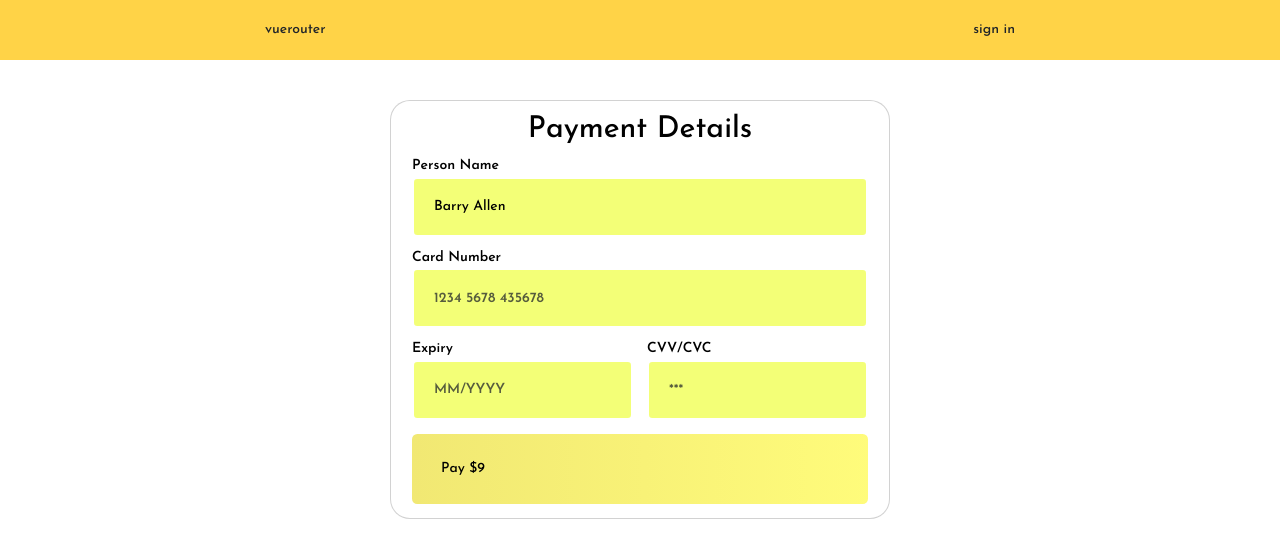
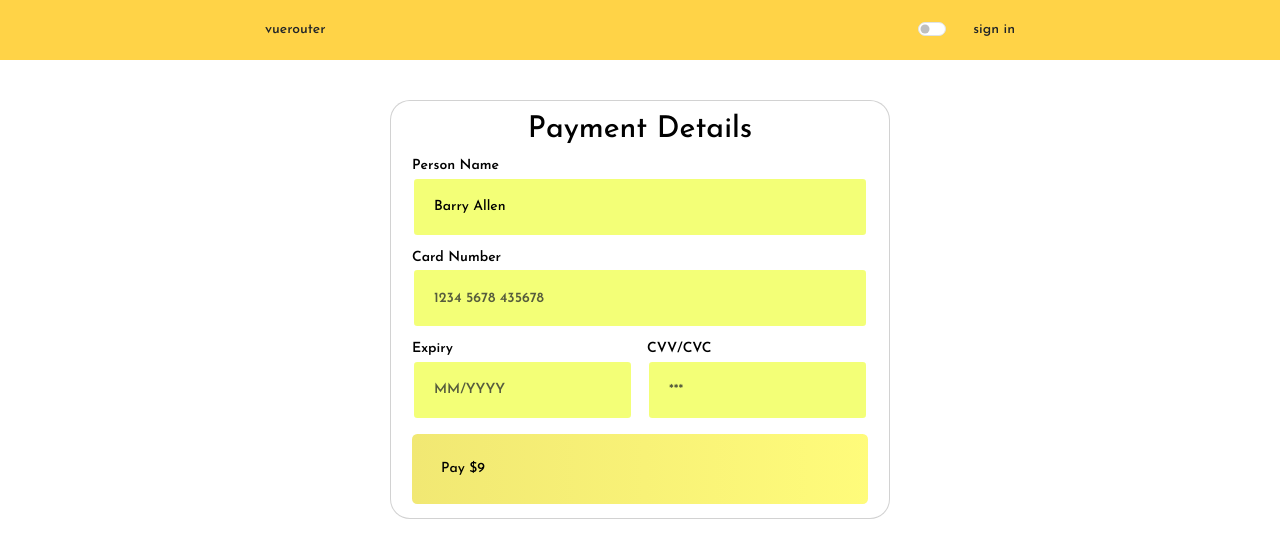
Before and after one commit to denispolovyan/vuerouter, a Vue app: page /#/user/premium in a window 1280 px wide. Shown: the top 558 px of the page. Built offline with nearby package versions, Linux system fonts and the light colour scheme.

Commit message:
added black theme

```diff
--- a/src/App.vue
+++ b/src/App.vue
@@ -1,5 +1,10 @@
 <template>
-  <div id="app">
+  <div
+    id="app"
+    :class="{
+      blackTheme: !$store.getters.getColorTheme,
+    }"
+  >
     <router-view></router-view>
   </div>
 </template>
@@ -10,9 +15,13 @@ export default {
 };
 </script>
 
-<style >
-@import url('./assets/css/nullstyle');
-#app{
-	height: 100%;
+<style>
+@import url("./assets/css/nullstyle");
+#app {
+  min-height: 100vh;
+}
+/* black__theme */
+.blackTheme {
+  background-color: #e2e2e2;
 }
 </style>
--- a/src/components/HeaderNavbar.vue
+++ b/src/components/HeaderNavbar.vue
@@ -1,10 +1,26 @@
 <template>
-  <div class="header-navbar">
+  <div
+    class="header-navbar"
+    :class="{
+      blackTheme: !$store.getters.getColorTheme,
+    }"
+  >
     <div class="header-navbar__container">
-      <div class="header-navbar__logo" @click="setFilmsPage">
-        vuerouter
-      </div>
+      <div class="header-navbar__logo" @click="setFilmsPage">vuerouter</div>
       <div class="header-navbar__navbar">
+        <div
+          class="header-navbar__item"
+          @click="$store.commit('changeColorTheme')"
+        >
+          <div class="form-check form-switch">
+            <input
+              class="form-check-input"
+              type="checkbox"
+              role="switch"
+              id="flexSwitchCheckDefault"
+            />
+          </div>
+        </div>
         <div class="header-navbar__item" @click="switchToAuthState">
           <div class="header-navbar__auth">
             {{ signedIn ? "watch profile" : "sign in" }}
@@ -59,7 +75,7 @@ export default {
 @import url("https://fonts.googleapis.com/css2?family=Josefin+Sans:wght@500;600;700&display=swap");
 
 .header-navbar {
-	width: 100%;
+  width: 100%;
   font-family: "Josefin Sans", sans-serif;
   background-color: #ffd347;
 }
@@ -72,7 +88,7 @@ export default {
   display: flex;
   justify-content: space-between;
 }
-.header-navbar__logo{
+.header-navbar__logo {
   cursor: pointer;
 }
 .header-navbar__navbar {
@@ -81,5 +97,13 @@ export default {
 }
 .header-navbar__item {
   cursor: pointer;
+  display: flex;
+  align-self: center;
+}
+
+/* black__theme */
+.blackTheme {
+  background-color: #8c8377;
+  color: #fff;
 }
 </style>
--- a/src/pages/FilmsCarousel.vue
+++ b/src/pages/FilmsCarousel.vue
@@ -1,5 +1,10 @@
 <template>
-  <div class="films-carousel">
+  <div
+    class="films-carousel"
+    :class="{
+      blackTheme: !$store.getters.getColorTheme,
+    }"
+  >
     <div class="films-carousel__body">
       <div class="films__container">
         <div
@@ -64,15 +69,16 @@ export default {
   },
   created() {
     this.films = films;
-    console.log(this.$store.state.count);
   },
 };
 </script>
 
 <style scoped>
 @import url("https://fonts.googleapis.com/css2?family=Josefin+Sans:wght@500;600;700&display=swap");
+
 .films-carousel__body {
-  margin: 40px auto;
+  padding: 40px 0px;
+  margin: 0px auto;
 }
 .film {
   font-family: "Josefin Sans", sans-serif;
@@ -127,4 +133,9 @@ export default {
     margin: 20px auto;
   }
 }
+
+/* black__theme */
+.blackTheme {
+  background-color: #e2e2e2;
+}
 </style>
--- a/src/pages/NoPremium.vue
+++ b/src/pages/NoPremium.vue
@@ -24,7 +24,7 @@
   padding: 0px 15px;
   text-align: center;
   font-family: "Josefin Sans", sans-serif;
-  height: 100%;
+  height: 100vh;
   background-color: #000;
   color: #fff;
   font-size: 24px;
--- a/src/pages/NoRegistration.vue
+++ b/src/pages/NoRegistration.vue
@@ -26,7 +26,7 @@
   padding: 0px 15px;
   text-align: center;
   font-family: "Josefin Sans", sans-serif;
-  height: 100%;
+  height: 100vh;
   background-color: #000;
   color: #fff;
   font-size: 24px;
--- a/src/pages/PaymentForm.vue
+++ b/src/pages/PaymentForm.vue
@@ -2,13 +2,21 @@
   <div class="payment-form">
     <div class="payment-form__body">
       <div class="container p-0">
-        <div class="card px-4">
+        <div
+          class="card px-4"
+          :class="{
+            blackThemeCard: !$store.getters.getColorTheme,
+          }"
+        >
           <p class="h8 py-3">Payment Details</p>
           <div class="row gx-3">
             <div class="col-12">
               <div class="d-flex flex-column">
                 <p class="text mb-1">Person Name</p>
                 <input
+                  :class="{
+                    blackThemeInput: !$store.getters.getColorTheme,
+                  }"
                   style="color: #000"
                   class="form-control mb-3"
                   type="text"
@@ -21,6 +29,9 @@
               <div class="d-flex flex-column">
                 <p class="text mb-1">Card Number</p>
                 <input
+                  :class="{
+                    blackThemeInput: !$store.getters.getColorTheme,
+                  }"
                   class="form-control mb-3"
                   type="text"
                   placeholder="1234 5678 435678"
@@ -31,6 +42,9 @@
               <div class="d-flex flex-column">
                 <p class="text mb-1">Expiry</p>
                 <input
+                  :class="{
+                    blackThemeInput: !$store.getters.getColorTheme,
+                  }"
                   class="form-control mb-3"
                   type="text"
                   placeholder="MM/YYYY"
@@ -41,6 +55,9 @@
               <div class="d-flex flex-column">
                 <p class="text mb-1">CVV/CVC</p>
                 <input
+                  :class="{
+                    blackThemeInput: !$store.getters.getColorTheme,
+                  }"
                   class="form-control mb-3 pt-2"
                   type="password"
                   placeholder="***"
@@ -48,7 +65,12 @@
               </div>
             </div>
             <div class="col-12" @click="setPremiumState">
-              <div class="btn btn-primary mb-3">
+              <div
+                class="btn btn-primary mb-3"
+                :class="{
+                  blackThemeInput: !$store.getters.getColorTheme,
+                }"
+              >
                 <span style="color: #000" class="ps-3">Pay $9</span>
                 <span class="fas fa-arrow-right"></span>
               </div>
@@ -73,7 +95,7 @@ export default {
 };
 </script>
 
-<style scoped>
+<style scoped lang="scss">
 @import url("https://fonts.googleapis.com/css2?family=Josefin+Sans:wght@500;600;700&display=swap");
 
 .payment-form__body {
@@ -157,4 +179,14 @@ p {
     margin: 20px 0px;
   }
 }
+
+/* black__theme */
+.blackThemeCard {
+  background-color: #e0e0cd;
+}
+.blackThemeInput {
+  background-color: #f6f6f3;
+  transition: 0s !important;
+  background-image: none !important;
+}
 </style>
--- a/src/pages/UserForm.vue
+++ b/src/pages/UserForm.vue
@@ -115,6 +115,9 @@
           <div class="form__buttons">
             <button
               class="form__button form__button_submit"
+              :class="{
+                blackTheme: !$store.getters.getColorTheme,
+              }"
               @click.prevent.stop="submitForm"
             >
               Submit
@@ -122,6 +125,9 @@
             <button
               @click.prevent="resetForm"
               class="form__button form__button_reset"
+              :class="{
+                blackTheme: !$store.getters.getColorTheme,
+              }"
             >
               Reset
             </button>
@@ -245,10 +251,11 @@ export default {
 }
 .form__body input {
   display: block;
-  background-color: #e2e2e2;
+  background-color: #f6f6f3;
   height: 20px;
   width: 190px;
   padding: 0px 5px;
+  border: 1px solid #79787e;
 }
 .passwords {
   gap: 10px;
@@ -261,7 +268,8 @@ export default {
 }
 
 .form__select {
-  background-color: #e2e2e2;
+  background-color: #f6f6f3;
+  border: 1px solid #79787e;
 }
 .form__body_checkbox input {
   width: 20px;
@@ -287,4 +295,8 @@ export default {
     margin: 20px auto;
   }
 }
+/* black__theme */
+.blackTheme {
+  background-color: #f6f6f3;
+}
 </style>
--- a/src/pages/UserInfo.vue
+++ b/src/pages/UserInfo.vue
@@ -17,6 +17,9 @@
       <div class="user-info__row" v-if="!premiumState">
         <p style="margin-bottom: 10px">Status: no premium</p>
         <button
+          :class="{
+            blackTheme: !$store.getters.getColorTheme,
+          }"
           class="user-info__premium user-info__button"
           @click.prevent="switchToPremiumPaymentForm"
         >
@@ -28,6 +31,9 @@
       <div class="user-info__row">
         <button
           class="user-info-delete user-info__button"
+          :class="{
+            blackTheme: !$store.getters.getColorTheme,
+          }"
           @click.prevent="deleteUser"
         >
           sign out
@@ -69,7 +75,7 @@ export default {
 };
 </script>
 
-<style scoped>
+<style scoped style="scss">
 @import url("https://fonts.googleapis.com/css2?family=Josefin+Sans:wght@500;600;700&display=swap");
 
 .user-info {
@@ -114,4 +120,8 @@ export default {
     margin: 20px auto;
   }
 }
+/* black theme */
+.blackTheme {
+  background-color: #f6f6f3;
+}
 </style>
--- a/src/store/index.js
+++ b/src/store/index.js
@@ -1,14 +1,20 @@
-import { createStore } from 'vuex'
+import { createStore } from "vuex";
 
 export default createStore({
-  state () {
+  state() {
     return {
-      count: 0
-    }
+      whiteTheme: true,
+    };
+  },
+  getters: {
+    getColorTheme(state) {
+      return state.whiteTheme;
+    },
   },
   mutations: {
-    increment (state) {
-      state.count++
-    }
-  }
-})
+    changeColorTheme(state) {
+      state.whiteTheme = !state.whiteTheme;
+    },
+  },
+  actions: {},
+});
```
